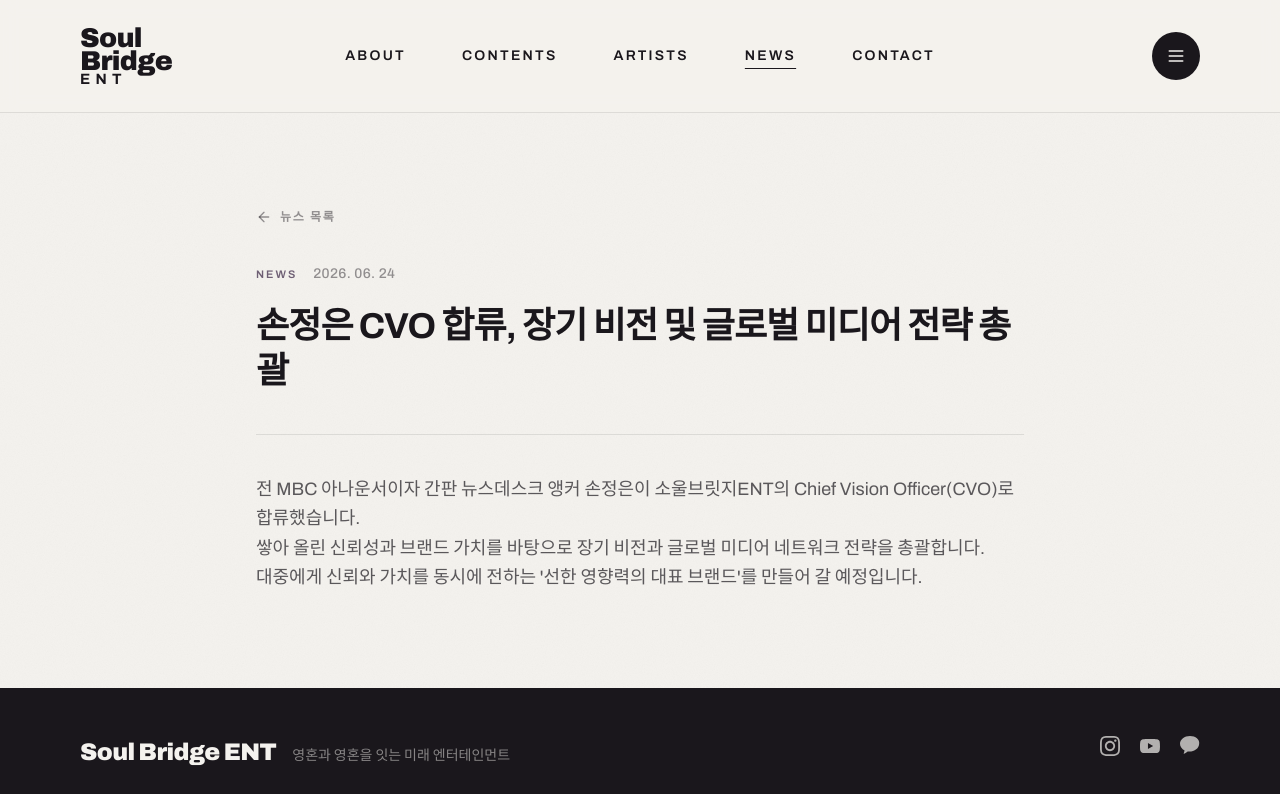
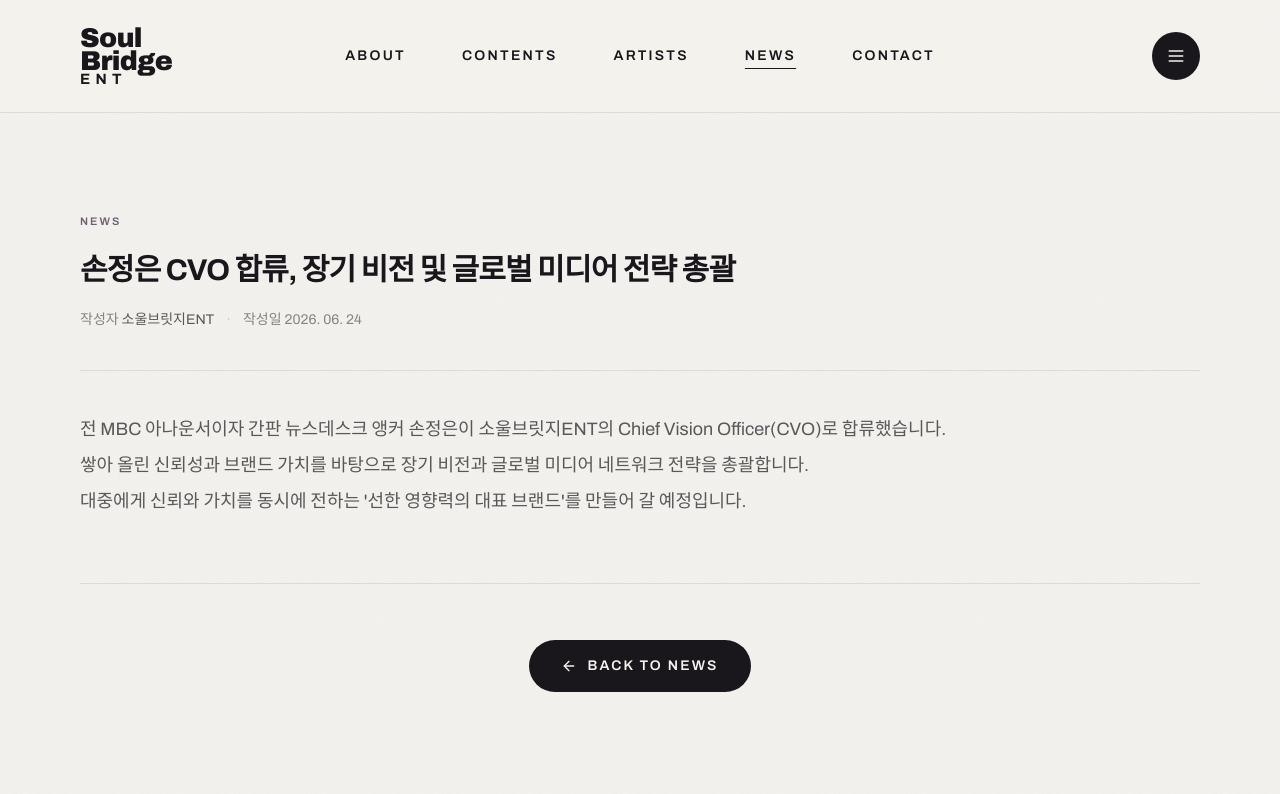
Before and after one commit to soulbridgeENT76/soulbridge_platform, a Next.js app: page /news/cvo-appointment in a window 1280 px wide. Shown: the top 794 px of the page. Built offline with nearby package versions, Linux system fonts and the light colour scheme; no server answers; a web font is replaced by a local one.

Commit message:
feat: 뉴스 상세

```diff
--- a/src/entities/news/model/types.ts
+++ b/src/entities/news/model/types.ts
@@ -6,6 +6,8 @@ export type NewsItem = {
   date: string;
   category: NewsCategory;
   title: string;
+  /** Author / writer shown on the detail page. */
+  author?: string;
   /** Full body shown on the detail page (multiline free text, CMS-editable). */
   body?: string;
 };
--- a/src/views/artists/artist-detail-view.tsx
+++ b/src/views/artists/artist-detail-view.tsx
@@ -12,18 +12,9 @@ export function ArtistDetailView({ artist }: ArtistDetailViewProps) {
   return (
     <PageShell>
       <Container className="pb-24 pt-16 md:pt-24">
-        <div className="mx-auto max-w-5xl">
-          {/* Back to list */}
-          <Link
-            href="/artists"
-            className="inline-flex items-center gap-2 font-display text-xs font-semibold uppercase tracking-[0.15em] text-ink/45 transition-colors hover:text-ink"
-          >
-            <ArrowLeft size={16} />
-            아티스트 목록
-          </Link>
-
+        <div className="mx-auto max-w-6xl">
           {/* Profile: image left, intro right */}
-          <div className="mt-10 grid gap-8 sm:grid-cols-[minmax(0,17rem)_1fr] sm:gap-12">
+          <div className="grid gap-8 sm:grid-cols-[minmax(0,17rem)_1fr] sm:gap-12">
             <PlaceholderImage
               label={`${artist.nameKo} · 프로필`}
               ratio="3 / 4"
@@ -82,6 +73,20 @@ export function ArtistDetailView({ artist }: ArtistDetailViewProps) {
               </ul>
             </section>
           )}
+
+          {/* Back-to-list CTA */}
+          <div className="mt-16 flex justify-center border-t border-ink/10 pt-14">
+            <Link
+              href="/artists"
+              className="group inline-flex items-center gap-2.5 rounded-full bg-ink px-8 py-4 font-display text-sm font-semibold uppercase tracking-[0.15em] text-paper transition-transform hover:scale-[1.03]"
+            >
+              <ArrowLeft
+                size={16}
+                className="transition-transform group-hover:-translate-x-0.5"
+              />
+              BACK TO ARTISTS
+            </Link>
+          </div>
         </div>
       </Container>
     </PageShell>
--- a/src/views/contents/content-detail-view.tsx
+++ b/src/views/contents/content-detail-view.tsx
@@ -17,18 +17,9 @@ export function ContentDetailView({ content }: ContentDetailViewProps) {
   return (
     <PageShell>
       <Container className="pb-24 pt-16 md:pt-24">
-       <div className="mx-auto max-w-4xl">
-        {/* Back to list */}
-        <Link
-          href="/contents"
-          className="inline-flex items-center gap-2 font-display text-xs font-semibold uppercase tracking-[0.15em] text-ink/45 transition-colors hover:text-ink"
-        >
-          <ArrowLeft size={16} />
-          콘텐츠 목록
-        </Link>
-
+       <div className="mx-auto max-w-6xl">
         {/* Header */}
-        <div className="mt-8 flex items-center gap-2 text-plum">
+        <div className="flex items-center gap-2 text-plum">
           <Tag>{content.category}</Tag>
           <span aria-hidden className="text-ink/20">
             ·
@@ -44,7 +35,7 @@ export function ContentDetailView({ content }: ContentDetailViewProps) {
 
         {isYoutube ? (
           /* Video content: player first, description below */
-          <div className="mt-10 max-w-3xl">
+          <div className="mt-10 max-w-5xl">
             <div className="aspect-video w-full overflow-hidden rounded-2xl bg-ink">
               {content.youtubeId ? (
                 <iframe
@@ -76,24 +67,38 @@ export function ContentDetailView({ content }: ContentDetailViewProps) {
               </a>
             )}
 
-            <p className="mt-10 max-w-3xl whitespace-pre-line text-base leading-relaxed text-ink/70 md:text-lg">
+            <p className="mt-10 max-w-4xl whitespace-pre-line text-base leading-relaxed text-ink/70 md:text-lg">
               {content.synopsis ?? content.description ?? content.note}
             </p>
           </div>
         ) : (
           /* Non-video IP: 16:9 image + description stacked */
           <>
-            <div className="mt-10 max-w-3xl">
+            <div className="mt-10 max-w-5xl">
               <PlaceholderImage
                 label="콘텐츠 대표 이미지"
                 ratio={CONTENT_THUMB_RATIO}
               />
             </div>
-            <p className="mt-10 max-w-3xl whitespace-pre-line text-base leading-relaxed text-ink/70 md:text-lg">
+            <p className="mt-10 max-w-4xl whitespace-pre-line text-base leading-relaxed text-ink/70 md:text-lg">
               {content.synopsis ?? content.description ?? content.note}
             </p>
           </>
         )}
+
+        {/* Back-to-list CTA */}
+        <div className="mt-16 flex justify-center border-t border-ink/10 pt-14">
+          <Link
+            href="/contents"
+            className="group inline-flex items-center gap-2.5 rounded-full bg-ink px-8 py-4 font-display text-sm font-semibold uppercase tracking-[0.15em] text-paper transition-transform hover:scale-[1.03]"
+          >
+            <ArrowLeft
+              size={16}
+              className="transition-transform group-hover:-translate-x-0.5"
+            />
+            BACK TO CONTENTS
+          </Link>
+        </div>
        </div>
       </Container>
     </PageShell>
--- a/src/views/news/news-detail-view.tsx
+++ b/src/views/news/news-detail-view.tsx
@@ -12,35 +12,53 @@ export function NewsDetailView({ item }: NewsDetailViewProps) {
   return (
     <PageShell>
       <Container className="pb-24 pt-16 md:pt-24">
-        <div className="mx-auto max-w-3xl">
-          {/* Back to list */}
-          <Link
-            href="/news"
-            className="inline-flex items-center gap-2 font-display text-xs font-semibold uppercase tracking-[0.15em] text-ink/45 transition-colors hover:text-ink"
-          >
-            <ArrowLeft size={16} />
-            뉴스 목록
-          </Link>
-
+        {/* min-height keeps even short articles tall enough to scroll, so the
+            fixed header doesn't shift when the scrollbar appears/disappears. */}
+        <div className="mx-auto flex min-h-screen max-w-6xl flex-col">
           {/* Header */}
-          <div className="mt-8 flex items-center gap-4">
-            <Tag className="text-plum">{item.category}</Tag>
-            <time className="font-display text-sm font-medium tracking-wide text-ink/45">
-              {formatNewsDate(item.date)}
-            </time>
+          <div className="text-plum">
+            <Tag>{item.category}</Tag>
           </div>
-          <h1 className="mt-5 whitespace-pre-line text-3xl/[1.3] font-bold tracking-tight text-ink md:text-4xl/tight">
+          <h1 className="mt-5 whitespace-pre-line text-2xl/[1.3] font-bold tracking-tight text-ink md:text-3xl/[1.25]">
             {item.title}
           </h1>
+
+          {/* Byline: author + date */}
+          <div className="mt-5 flex flex-wrap items-center gap-x-3 gap-y-1 text-sm text-ink/50">
+            <span>
+              작성자{" "}
+              <span className="text-ink/70">
+                {item.author ?? "소울브릿지ENT"}
+              </span>
+            </span>
+            <span aria-hidden className="text-ink/20">
+              ·
+            </span>
+            <span>작성일 {formatNewsDate(item.date)}</span>
+          </div>
 
           {/* Body */}
           {item.body && (
             <div className="mt-10 border-t border-ink/10 pt-10">
-              <p className="whitespace-pre-line text-base leading-relaxed text-ink/70 md:text-lg">
+              <p className="max-w-4xl whitespace-pre-line text-base leading-[2] text-ink/70 md:text-lg">
                 {item.body}
               </p>
             </div>
           )}
+
+          {/* Back-to-list CTA */}
+          <div className="mt-16 flex justify-center border-t border-ink/10 pt-14">
+            <Link
+              href="/news"
+              className="group inline-flex items-center gap-2.5 rounded-full bg-ink px-8 py-4 font-display text-sm font-semibold uppercase tracking-[0.15em] text-paper transition-transform hover:scale-[1.03]"
+            >
+              <ArrowLeft
+                size={16}
+                className="transition-transform group-hover:-translate-x-0.5"
+              />
+              BACK TO NEWS
+            </Link>
+          </div>
         </div>
       </Container>
     </PageShell>
```
